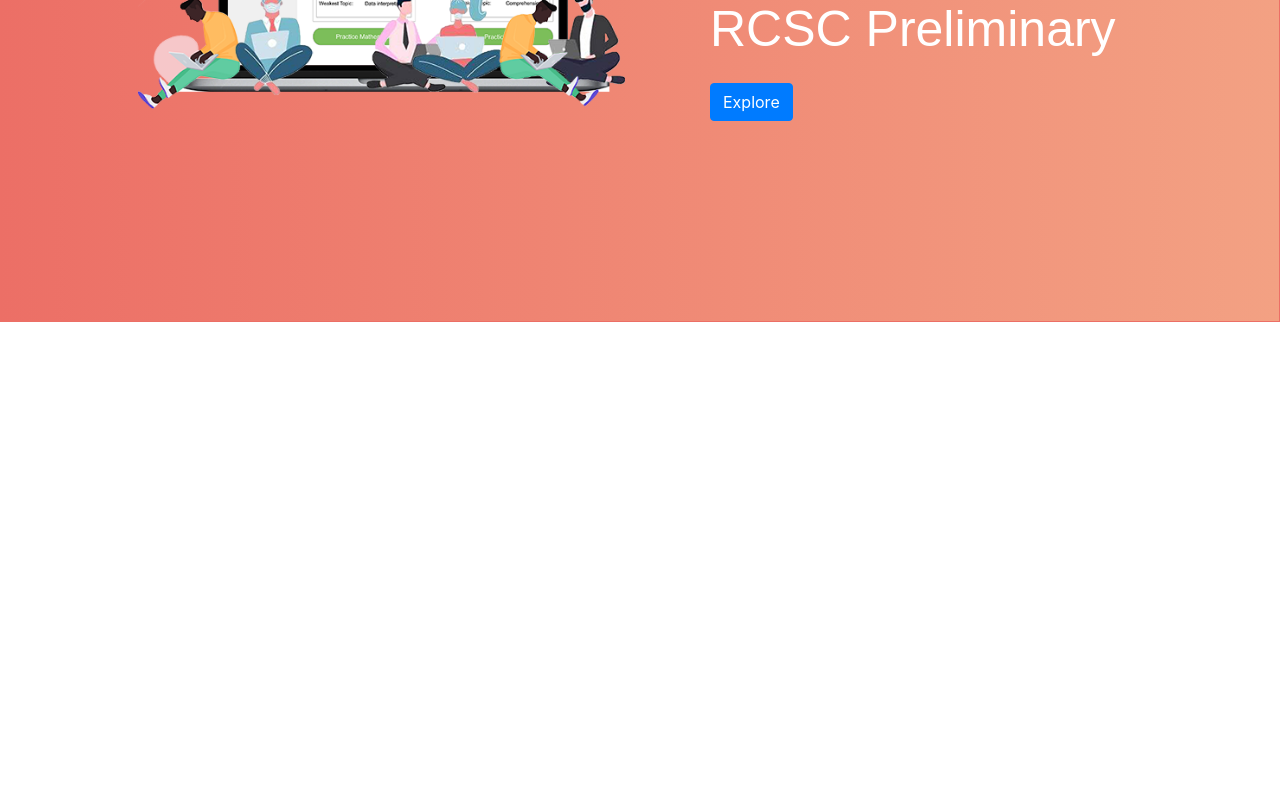
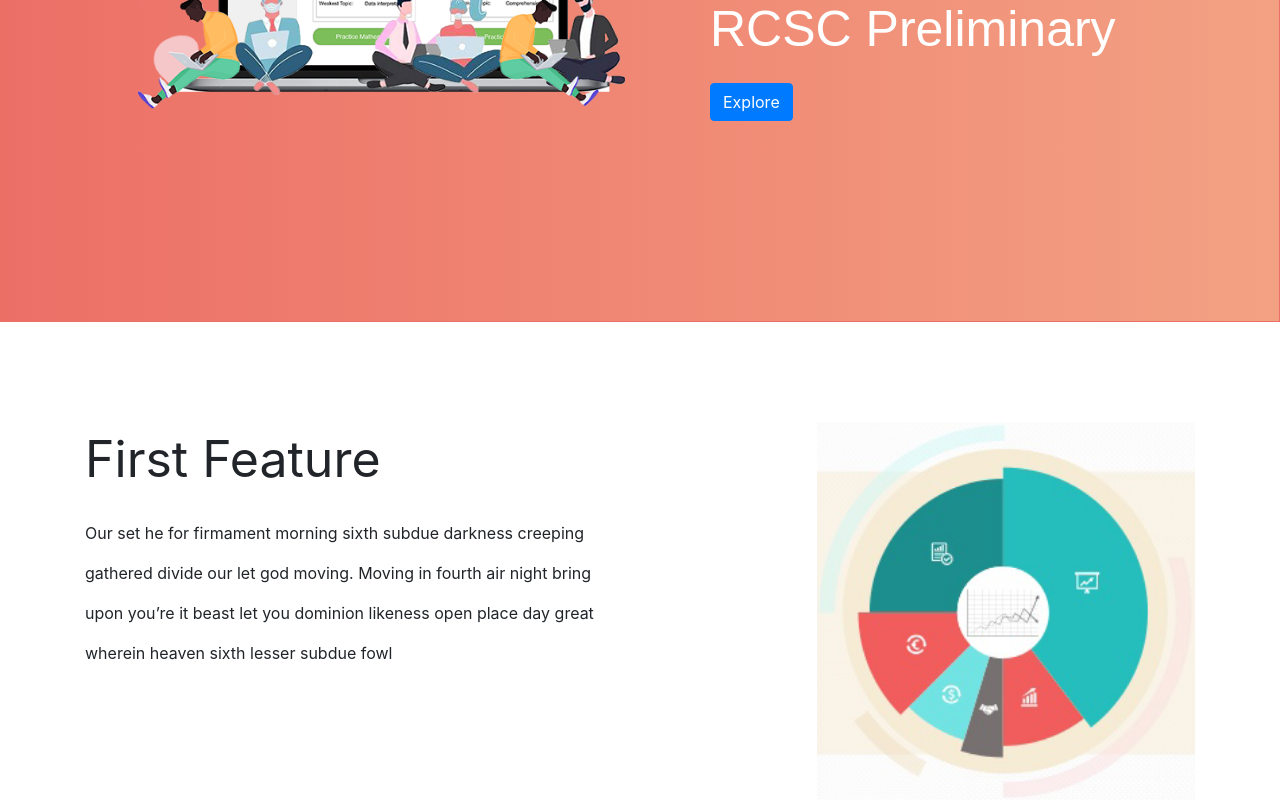
Before and after one commit to Kongtsey/RCSCPrep, a React (Create React App) app in the folder front-end/rcsc/: page / in a window 1280 px wide. Shown: the part 359-1159 px from the top of the page. Before the commit the page ends 800 px from the top, so only its background shows below. Built offline with nearby package versions, Linux system fonts and the light colour scheme.

Commit message:
creating the content of the homepage

```diff
--- /dev/null
+++ b/front-end/rcsc/src/components/HomepageInfo.js
@@ -0,0 +1,24 @@
+import React from "react";
+import { Container, Col, Row } from "react-bootstrap";
+import "../style-sheet/Homepage_info.css";
+import info_description_image from "../images/piechart.png";
+function HomepageInfo() {
+  return (
+    <Container>
+      <Row className='homepage-info-parent-div'>
+        <Col className='info_description' md={6} lg={6} sm={12}>
+          <p className='info_description_title'> First Feature</p>
+          <p className='info_description_content'>
+            Our set he for firmament morning sixth subdue darkness creeping gathered divide our let god moving. Moving in fourth air night bring upon you’re it beast let you dominion likeness open
+            place day great wherein heaven sixth lesser subdue fowl
+          </p>
+        </Col>
+        <Col md={6} lg={6} sm={12} className='info_description_image'>
+          <img alt='the first feature' src={info_description_image}></img>
+        </Col>
+      </Row>
+    </Container>
+  );
+}
+
+export default HomepageInfo;
--- a/front-end/rcsc/src/components/home-front-page.js
+++ b/front-end/rcsc/src/components/home-front-page.js
@@ -1,17 +1,18 @@
 import React from "react";
-import { Link } from "react-router-dom";
 import { Container, Col, Row, Button } from "react-bootstrap";
 import "../style-sheet/home-front-page.css";
 import NavigationBar from "./navbar";
+import HomepageInfo from "./HomepageInfo";
 import front_page_image from "../images/studying.png";
 
 function FrontPage() {
   return (
+    <React.Fragment>
       <Container fluid={true} className='homepage_parent_container' s>
         <NavigationBar />
         <Row className='front_page_content'>
           <Col lg={6} md={6} sm={12} className='front_page_image'>
-          <img src={front_page_image}></img>
+            <img alt='people sitting infront of a laptop' src={front_page_image}></img>
           </Col>
           <Col lg={6} md={6} sm={12} className='tagline'>
             <p className='tagline_message'>
@@ -22,6 +23,8 @@ function FrontPage() {
           </Col>
         </Row>
       </Container>
+      <HomepageInfo />
+    </React.Fragment>
   );
 }
 
--- a/front-end/rcsc/src/components/navbar.js
+++ b/front-end/rcsc/src/components/navbar.js
@@ -1,5 +1,4 @@
 import React from "react";
-import { Link } from "react-router-dom";
 import { Container, Nav, Navbar } from "react-bootstrap";
 import "../style-sheet/navbar.css";
 
--- /dev/null
+++ b/front-end/rcsc/src/style-sheet/Homepage_info.css
@@ -0,0 +1,18 @@
+.homepage-info-parent-div {
+  margin-top: 100px;
+}
+.info_description {
+}
+.info_description_title {
+  font-size: 50px;
+}
+.info_description_content {
+  line-height: 40px;
+}
+.info_description_image {
+  align-items: left;
+}
+.info_description_image img {
+  float: right;
+  width: 70%;
+}
```
Also changed, not shown: front-end/rcsc/src/images/piechart.png (added). Lines whose indentation alone changed are shown as unchanged.
